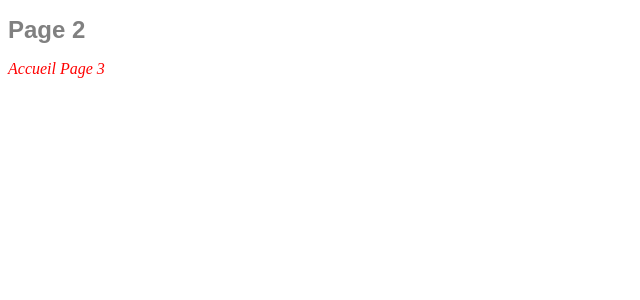
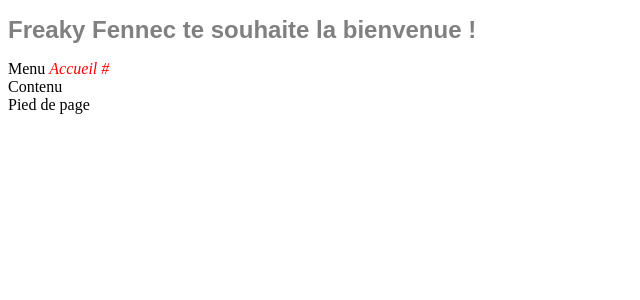
Before and after one commit to FreakyFennec/test-site, a PHP site: page /page-02.html in a window 1280 px wide. Shown: the top 300 px of the page, without its empty margins (0-640 px from the left). Run offline with PHP 8.4, Linux system fonts and the light colour scheme.

Commit message:
refait toute la mise en page

```diff
--- a/assets/css/style_div.css
+++ b/assets/css/style_div.css
@@ -26,7 +26,7 @@
     height: 150px;
     background-color: #FF3300;
 }
-div#piedpage {
+div#footer {
     width: 600px;
     height: 50px;
     background-color: #33FF99;
--- a/page-02.html
+++ b/page-02.html
@@ -5,10 +5,22 @@
 		<meta charset="utf-8">
 		<link rel=stylesheet type="text/css" href="assets/css/style.css">
 	</head>
-	<body>
-		<h1>Page 2</h1>
-		<a href="index.html">Accueil</a>
-		<a href="page-03.html">Page 3</a>
 
+	<body id="page">
+		<div id="bandeau">
+			<h1>Freaky Fennec te souhaite la bienvenue !</h1>
+		</div>
+
+		<div id="menu">
+			Menu
+			<a href="index.html">Accueil</a>
+			<a href="page-02.html">#<!--Page 3--></a>
+		</div>
+
+		<div id="contenu">
+			Contenu
+		</div>
+
+		<div id="footer">Pied de page</div>
 	</body>
 </html>
```
Also changed, not shown: index.html (+16 -4 lines).
